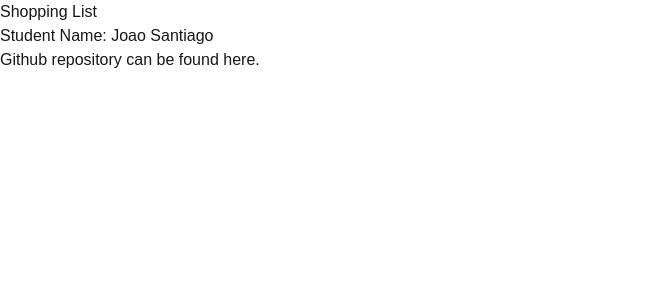
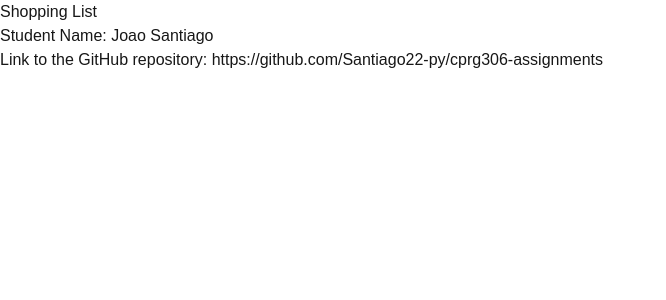
Before and after one commit to Santiago22-py/cprg306-assignments, a Next.js app: page /week-2 in a window 1280 px wide. Shown: the top 300 px of the page, without its empty margins (0-666 px from the left). Built offline with nearby package versions, Linux system fonts and the light colour scheme.

Commit message:
Changed the github link

```diff
--- a/app/week-2/student-info.js
+++ b/app/week-2/student-info.js
@@ -4,8 +4,8 @@ export default function StudentInfo() {
     <main>
         <p>Student Name: Joao Santiago</p>
         <p>
-            Github repository can be found
-            <a href="https://github.com/Santiago22-py/cprg306-assignments"> here.</a>
+            Link to the GitHub repository:
+            <a href="https://github.com/Santiago22-py/cprg306-assignments"> https://github.com/Santiago22-py/cprg306-assignments</a>
         </p>
     </main>
   );
```
